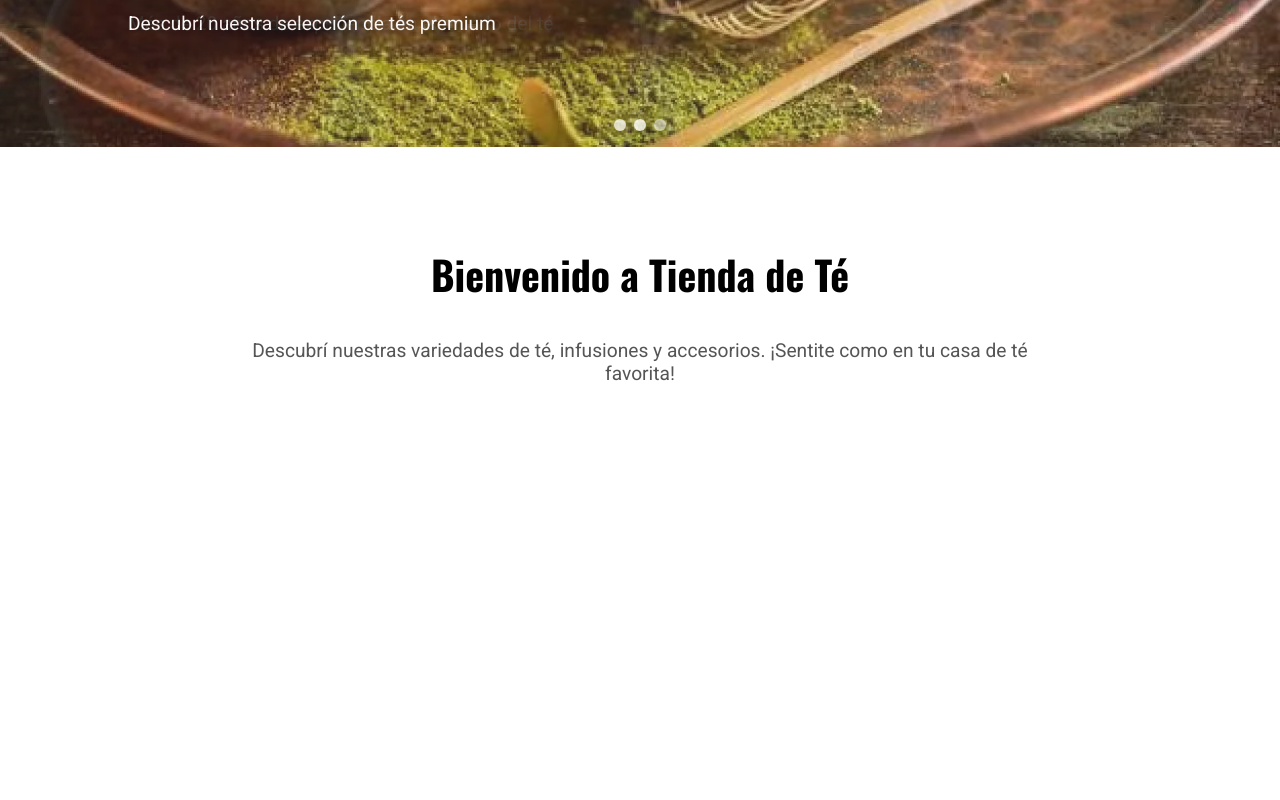
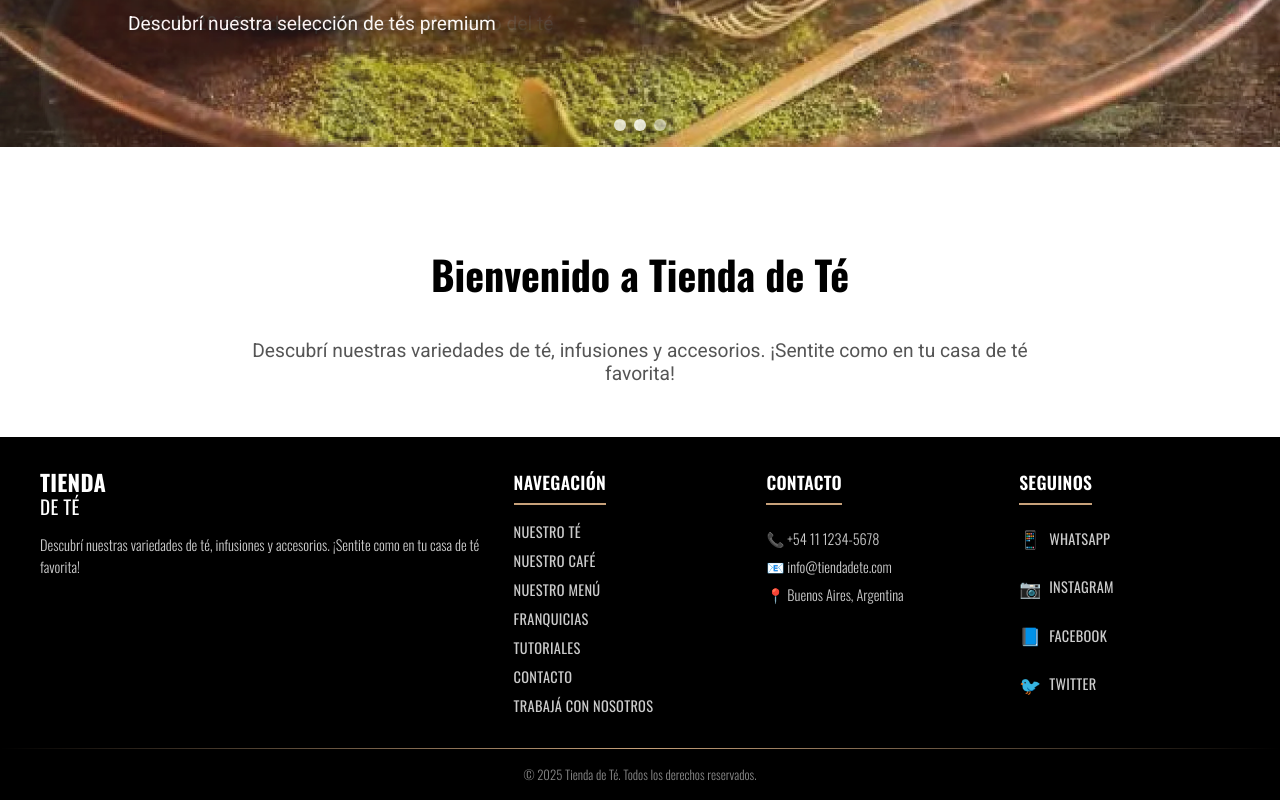
Before and after one commit to MatiasNarvaja/tienda-de-te, an Angular app: page /home in a window 1280 px wide. Shown: the part 473-1273 px from the top of the page. Before the commit the page ends 910 px from the top, so only its background shows below. Built offline with nearby package versions, Linux system fonts and the light colour scheme.

Commit message:
se agrega footer y se ajusta estilos del formulario

```diff
--- a/src/app/app.component.html
+++ b/src/app/app.component.html
@@ -1,2 +1,3 @@
 <app-navbar></app-navbar>
 <router-outlet></router-outlet>
+<app-footer></app-footer>
--- a/src/app/app.component.scss
+++ b/src/app/app.component.scss
@@ -12,3 +12,15 @@ main {
   width: 100%;
   box-sizing: border-box;
 }
+
+router-outlet {
+  flex: 1;
+  display: block;
+}
+
+// Asegurar que el contenido del router tenga espacio adecuado
+router-outlet + * {
+  flex: 1;
+  display: block;
+  min-height: calc(100vh - 120px); // Altura mínima considerando navbar y footer
+}
--- a/src/app/app.component.ts
+++ b/src/app/app.component.ts
@@ -1,11 +1,12 @@
 import { Component } from '@angular/core';
 import { RouterOutlet } from '@angular/router';
 import { NavbarComponent } from './shared/navbar/navbar.component';
+import { FooterComponent } from './shared/footer/footer.component';
 
 @Component({
   selector: 'app-root',
   standalone: true,
-  imports: [RouterOutlet, NavbarComponent],
+  imports: [RouterOutlet, NavbarComponent, FooterComponent],
   templateUrl: './app.component.html',
   styleUrl: './app.component.scss'
 })
--- a/src/app/pages/trabaja-con-nosotros/trabaja-con-nosotros.component.scss
+++ b/src/app/pages/trabaja-con-nosotros/trabaja-con-nosotros.component.scss
@@ -1,10 +1,13 @@
 // Estilos para el componente trabaja-con-nosotros
 .trabaja-section {
-  padding: 2rem 2% 2rem 8%;
+  padding: 2rem 2% 4rem 8%;
   font-family: 'Oswald', sans-serif;
   max-width: 1200px;
   margin: 0 auto;
-  height: 300px;
+  min-height: 100vh;
+  display: flex;
+  flex-direction: column;
+  justify-content: flex-start;
 
   .main-title {
     font-size: 1rem;
@@ -47,12 +50,11 @@
 .trabaja-container {
   padding: 40px 20px;
   max-width: 1200px;
-  width: 180px;
+  width: 100%;
   margin: 0 auto;
-  height: 300px;
   display: flex;
   flex-direction: column;
-  justify-content: center;
+  justify-content: flex-start;
   align-items: center;
   text-align: center;
 }
@@ -60,7 +62,7 @@
 .trabaja-form {
   width: 100%;
   max-width: 600px;
-  margin: 2rem 0 0 0;
+  margin: 2rem 0 4rem 0;
   font-family: 'Oswald', sans-serif;
 
   .form-row {
@@ -76,7 +78,7 @@
 
   .form-group {
     flex: 1;
-    margin-bottom: 0;
+    margin-bottom: 1rem;
 
     label {
       display: block;
@@ -89,8 +91,8 @@
     }
 
     input, select, textarea {
-      width: 580px;
-      height: 12px;
+      width: 100%;
+      min-height: 44px;
       padding: 1rem;
       border: 2px solid rgba(129,129,129,.2);
       border-radius: 4px;
@@ -98,6 +100,7 @@
       font-size: 1rem;
       background-color: #fff;
       transition: border-color 0.3s ease;
+      box-sizing: border-box;
 
       &:focus {
         outline: none;
@@ -139,8 +142,8 @@
     cursor: pointer;
     transition: background-color 0.3s ease;
     width: 100%;
-    margin-top: 1rem;
-    margin-bottom: 3rem;
+    margin-top: 2rem;
+    margin-bottom: 2rem;
 
     &:hover {
       background-color: #b08d6a;
--- /dev/null
+++ b/src/app/shared/footer/footer.component.html
@@ -0,0 +1,68 @@
+<footer class="footer">
+  <div class="footer-container">
+    <!-- Logo y descripción -->
+    <div class="footer-brand">
+      <a routerLink="/" class="footer-logo">
+        <div class="logo-text">
+          <span class="logo-main">Tienda</span>
+          <span class="logo-sub">de Té</span>
+        </div>
+      </a>
+      <p class="footer-description">
+        Descubrí nuestras variedades de té, infusiones y accesorios.
+        ¡Sentite como en tu casa de té favorita!
+      </p>
+    </div>
+
+    <!-- Enlaces de navegación -->
+    <div class="footer-links">
+      <h3>Navegación</h3>
+      <div class="links-grid">
+        @for (link of footerLinks; track link.path) {
+          <a
+            class="footer-link"
+            [routerLink]="link.path"
+            routerLinkActive="active">
+            {{ link.label }}
+          </a>
+        }
+      </div>
+    </div>
+
+    <!-- Información de contacto -->
+    <div class="footer-contact">
+      <h3>Contacto</h3>
+      <div class="contact-info">
+        <p>📞 +54 11 1234-5678</p>
+        <p>📧 info&#64;tiendadete.com</p>
+        <p>📍 Buenos Aires, Argentina</p>
+      </div>
+    </div>
+
+    <!-- Redes sociales -->
+    <div class="footer-social">
+      <h3>Seguinos</h3>
+      <div class="social-links">
+        @for (social of socialLinks; track social.label) {
+          <a
+            class="social-link"
+            [href]="social.url"
+            target="_blank"
+            rel="noopener noreferrer"
+            [title]="social.label">
+            <span class="social-icon">{{ social.icon }}</span>
+            <span class="social-label">{{ social.label }}</span>
+          </a>
+        }
+      </div>
+    </div>
+  </div>
+
+  <!-- Línea separadora -->
+  <div class="footer-separator"></div>
+
+  <!-- Copyright -->
+  <div class="footer-bottom">
+    <p>&copy; {{ currentYear }} Tienda de Té. Todos los derechos reservados.</p>
+  </div>
+</footer>
--- /dev/null
+++ b/src/app/shared/footer/footer.component.scss
@@ -0,0 +1,184 @@
+.footer {
+  background-color: #000;
+  color: #fff;
+  font-family: 'Oswald', Arial, Helvetica, sans-serif;
+  padding: 2rem 0 1rem 0;
+  margin-top: auto;
+}
+
+.footer-container {
+  max-width: 1200px;
+  margin: 0 auto;
+  padding: 0 2rem;
+  display: grid;
+  grid-template-columns: 2fr 1fr 1fr 1fr;
+  gap: 2rem;
+
+  @media (max-width: 768px) {
+    grid-template-columns: 1fr;
+    gap: 1.5rem;
+    text-align: center;
+  }
+}
+
+// Sección de marca
+.footer-brand {
+  .footer-logo {
+    text-decoration: none;
+    color: #fff;
+    display: inline-block;
+    margin-bottom: 1rem;
+
+    &:hover {
+      color: #ccc;
+    }
+  }
+
+  .logo-text {
+    display: flex;
+    flex-direction: column;
+    line-height: 1.2;
+    align-items: flex-start;
+    text-align: left;
+
+    @media (max-width: 768px) {
+      align-items: center;
+      text-align: center;
+    }
+  }
+
+  .logo-main {
+    font-size: 1.4rem;
+    font-weight: 700;
+    letter-spacing: 0.3px;
+    text-transform: uppercase;
+    white-space: nowrap;
+  }
+
+  .logo-sub {
+    font-size: 1.2rem;
+    font-weight: 400;
+    letter-spacing: 0.3px;
+    text-transform: uppercase;
+    white-space: nowrap;
+  }
+
+  .footer-description {
+    color: #ccc;
+    font-size: 0.9rem;
+    line-height: 1.5;
+    margin: 0;
+    font-weight: 300;
+  }
+}
+
+// Secciones de enlaces, contacto y redes sociales
+.footer-links,
+.footer-contact,
+.footer-social {
+  h3 {
+    color: #fff;
+    font-size: 1.1rem;
+    font-weight: 600;
+    text-transform: uppercase;
+    letter-spacing: 0.3px;
+    margin: 0 0 1rem 0;
+    border-bottom: 2px solid #c7a17a;
+    padding-bottom: 0.5rem;
+    display: inline-block;
+  }
+}
+
+// Enlaces de navegación
+.links-grid {
+  display: flex;
+  flex-direction: column;
+  gap: 0.5rem;
+}
+
+.footer-link {
+  text-decoration: none;
+  color: #ccc;
+  font-weight: 400;
+  font-size: 0.9rem;
+  text-transform: uppercase;
+  letter-spacing: 0.3px;
+  transition: all 0.3s ease;
+  white-space: nowrap;
+
+  &:hover {
+    color: #fff;
+    background-color: rgba(255, 255, 255, 0.1);
+    padding-left: 0.5rem;
+  }
+
+  &.active {
+    color: #c7a17a;
+    font-weight: 500;
+  }
+}
+
+// Información de contacto
+.contact-info {
+  p {
+    color: #ccc;
+    font-size: 0.9rem;
+    margin: 0.5rem 0;
+    font-weight: 300;
+    line-height: 1.4;
+  }
+}
+
+// Redes sociales
+.social-links {
+  display: flex;
+  flex-direction: column;
+  gap: 0.8rem;
+}
+
+.social-link {
+  text-decoration: none;
+  color: #ccc;
+  font-size: 0.9rem;
+  display: flex;
+  align-items: center;
+  gap: 0.5rem;
+  transition: all 0.3s ease;
+  padding: 0.3rem 0;
+
+  &:hover {
+    color: #fff;
+    background-color: rgba(255, 255, 255, 0.1);
+    padding-left: 0.5rem;
+  }
+
+  .social-icon {
+    font-size: 1.1rem;
+  }
+
+  .social-label {
+    font-weight: 400;
+    text-transform: uppercase;
+    letter-spacing: 0.3px;
+  }
+}
+
+// Línea separadora
+.footer-separator {
+  height: 1px;
+  background: linear-gradient(to right, transparent, #c7a17a, transparent);
+  margin: 2rem 0 1rem 0;
+}
+
+// Sección inferior
+.footer-bottom {
+  text-align: center;
+  padding: 0 2rem;
+
+  p {
+    color: #888;
+    font-size: 0.8rem;
+    margin: 0;
+    font-weight: 300;
+  }
+}
--- /dev/null
+++ b/src/app/shared/footer/footer.component.ts
@@ -0,0 +1,31 @@
+import { Component } from '@angular/core';
+import { CommonModule } from '@angular/common';
+import { RouterModule } from '@angular/router';
+
+@Component({
+  selector: 'app-footer',
+  standalone: true,
+  imports: [CommonModule, RouterModule],
+  templateUrl: './footer.component.html',
+  styleUrl: './footer.component.scss'
+})
+export class FooterComponent {
+  currentYear = new Date().getFullYear();
+
+  footerLinks = [
+    { path: '/nuestro-te', label: 'Nuestro Té' },
+    { path: '/nuestro-cafe', label: 'Nuestro Café' },
+    { path: '/nuestro-menu', label: 'Nuestro Menú' },
+    { path: '/franquicias', label: 'Franquicias' },
+    { path: '/tutoriales', label: 'Tutoriales' },
+    { path: '/contacto', label: 'Contacto' },
+    { path: '/trabaja-con-nosotros', label: 'Trabajá con Nosotros' }
+  ];
+
+  socialLinks = [
+    { icon: '📱', label: 'WhatsApp', url: '#' },
+    { icon: '📷', label: 'Instagram', url: '#' },
+    { icon: '📘', label: 'Facebook', url: '#' },
+    { icon: '🐦', label: 'Twitter', url: '#' }
+  ];
+}
```
